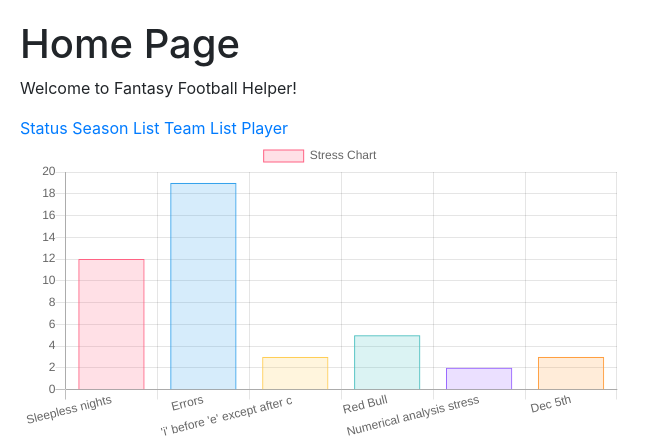
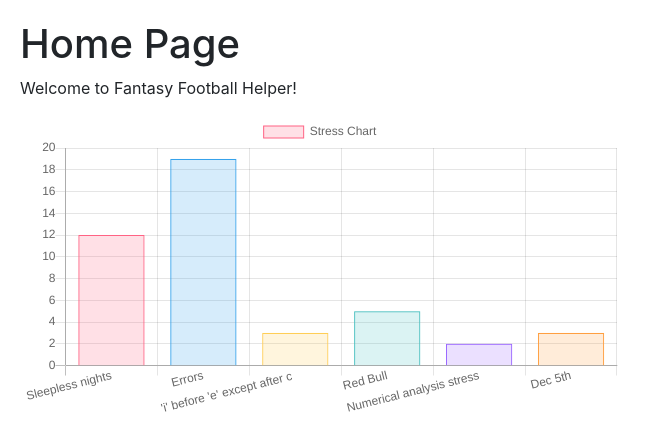
Before and after one commit to JohnPeel/project1, a Flask app: page / in a window 1280 px wide. Shown: the part 56-495 px from the top of the page, without its empty margins (0-659 px from the left). Run offline with Flask 2, Linux system fonts and the light colour scheme; some libraries are stand-ins or nearby versions.

Commit message:
Update index.html

```diff
--- a/templates/index.html
+++ b/templates/index.html
@@ -8,10 +8,6 @@
 
 {% block content %}
     <p>Welcome to Fantasy Football Helper!</p>
-    <a href="{{ url_for('status') }}">Status</a>
-    <a href="{{ url_for('season') }}">Season List</a>
-    <a href="{{ url_for('team') }}">Team List</a>
-    <a href="{{ url_for('player') }}">Player</a>
     <div class="chart-container cute-chart">
         <canvas id="myChart"></canvas>
     </div>
```
